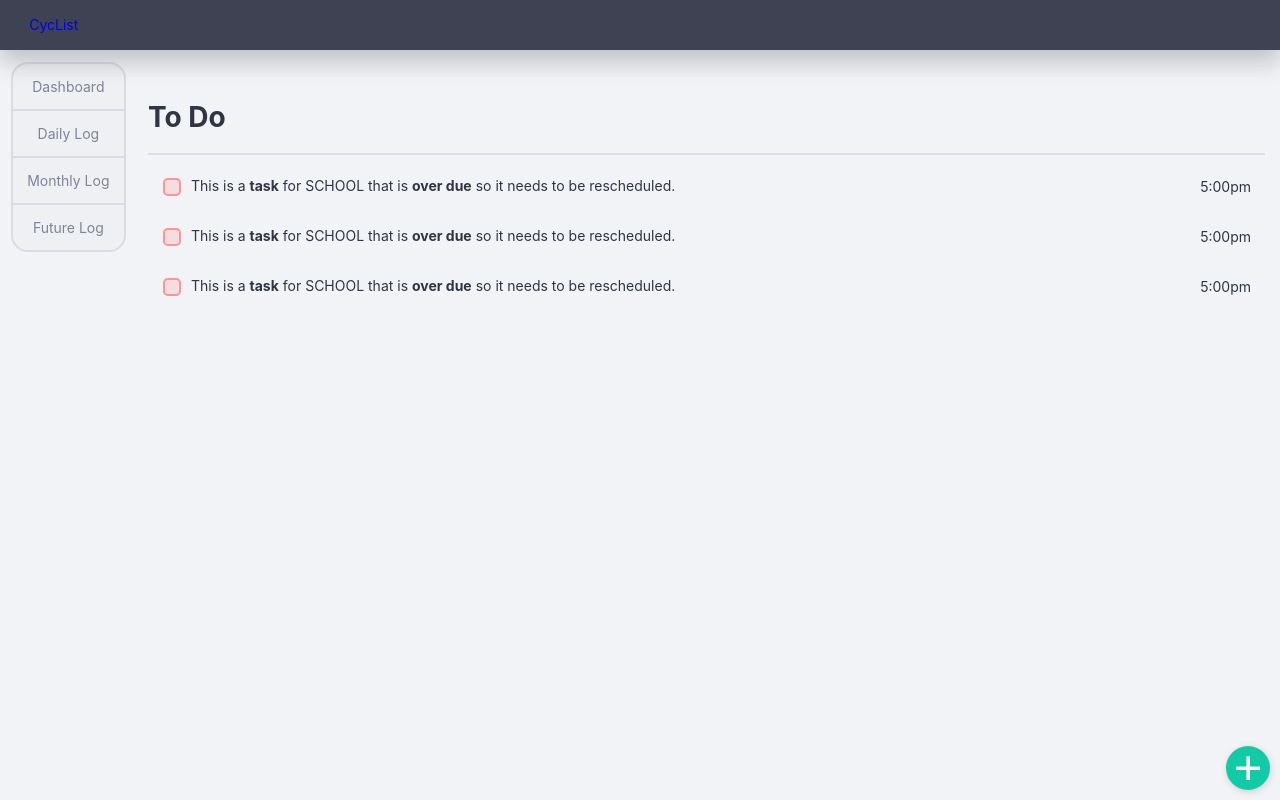
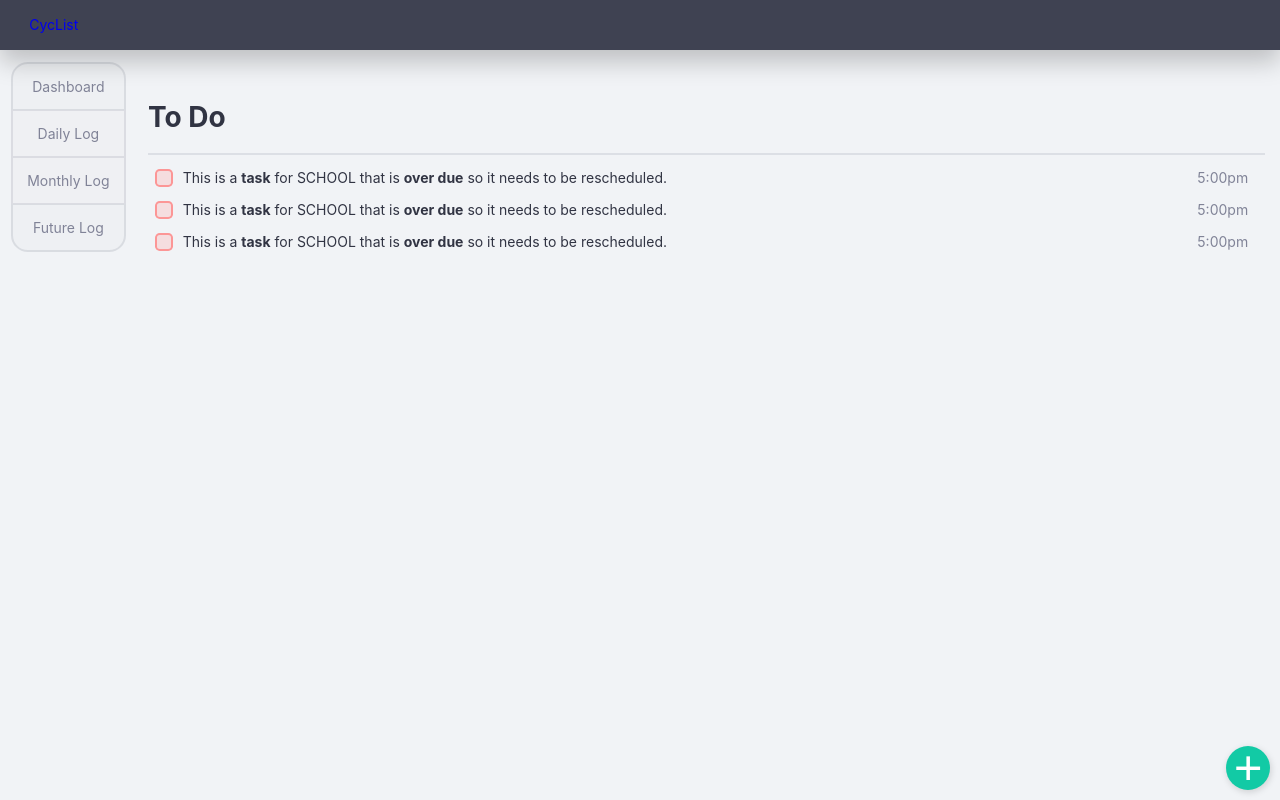
Before and after one commit to UTSCCSCC01/finalprojects22-cyclist, an Angular app in the folder frontend/CycList/: page /app-daily-log in a window 1280 px wide. Built offline with nearby package versions, Linux system fonts and the light colour scheme.

Commit message:
CYC-66: Improve styling of task node.

```diff
--- a/frontend/CycList/src/app/task/task.component.scss
+++ b/frontend/CycList/src/app/task/task.component.scss
@@ -1,8 +1,8 @@
 @import "../../styles.scss";
 
 $radius-todo: 0.34em;
-$pd-task: 0.3em;
-$radius-task: $radius-todo + $pd-task;
+$pd-task: 0.5em;
+$radius-task: $radius-todo + $pd-task / 1.3;
 
 .task {
   display: flex;
@@ -41,10 +41,13 @@ $radius-task: $radius-todo + $pd-task;
   padding-left: 0.7em;
 }
 
+#task-time {
+  color: $color-grey;
+}
+
 .date-one{
   white-space: nowrap, pre;
   display: flex;
-  padding: 1%;
 }
 
 .square-icon{
@@ -52,7 +55,6 @@ $radius-task: $radius-todo + $pd-task;
   /* position: relative; */
   width: 18px;
   height: 18px;
-  margin-top: 0.1em;
   flex: none;
   /* left: 618px; */
   /* top: 512.13px; */
```
